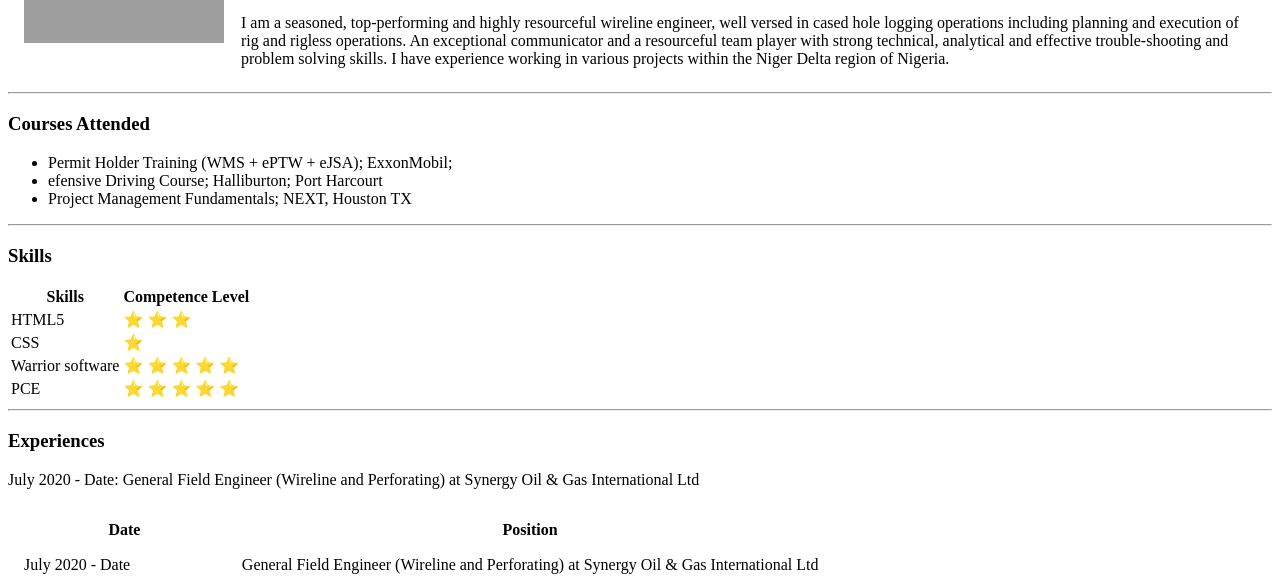
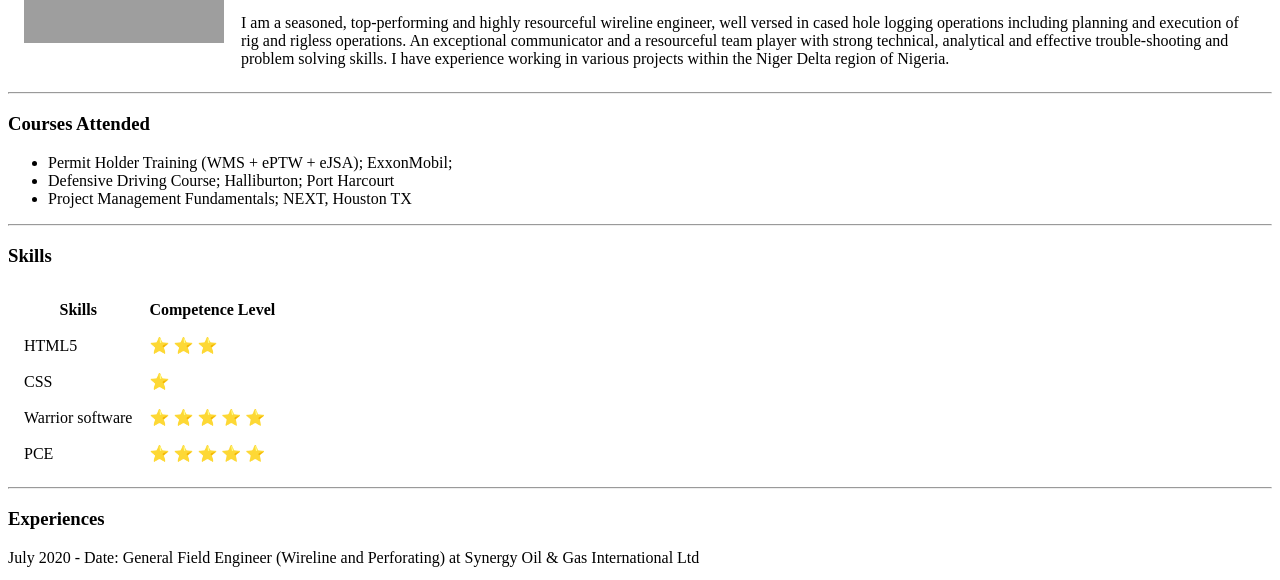
Before and after one commit to Ejike-Obiagwu/portfolio, a plain HTML site: page index.html in a window 1280 px wide. Shown: the part 156-736 px from the top of the page. Drawn offline with Linux system fonts and the light colour scheme; grey boxes are pictures that could not be loaded.

Commit message:
Update index.html

```diff
--- a/index.html
+++ b/index.html
@@ -34,14 +34,14 @@
 
         <ul>
             <li>Permit Holder Training (WMS + ePTW + eJSA); ExxonMobil;</li>
-            <li>efensive Driving Course; 	Halliburton; Port Harcourt </li>
+            <li>Defensive Driving Course; 	Halliburton; Port Harcourt </li>
             <li>Project Management Fundamentals; NEXT, Houston TX</li>
 
 
         </ul>
     <hr>
     <h3>Skills</h3>
-    <table>
+    <table cellspacing="15px">
 
         <tr>
         <th>Skills</th>
```
